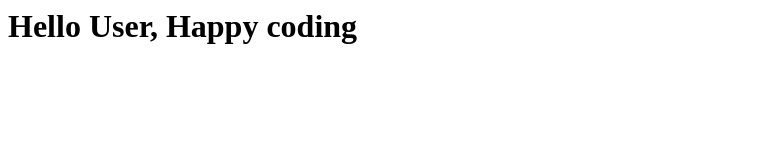
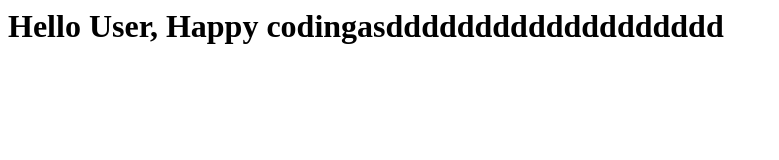
Before and after one commit to unnikrishnanc/demo283, a plain HTML site: page public/index.html in a window 1280 px wide. Shown: the whole page, without its empty margins (0-779 px from the left). Drawn offline with Linux system fonts and the light colour scheme.

Commit message:
Update index.html

```diff
--- a/public/index.html
+++ b/public/index.html
@@ -1,7 +1,7 @@
 <html>
   <body>
     <h1>
-      Hello User, Happy coding
+      Hello User, Happy codingasddddddddddddddddddd
     </h1>
   </body>
 </html>
```
